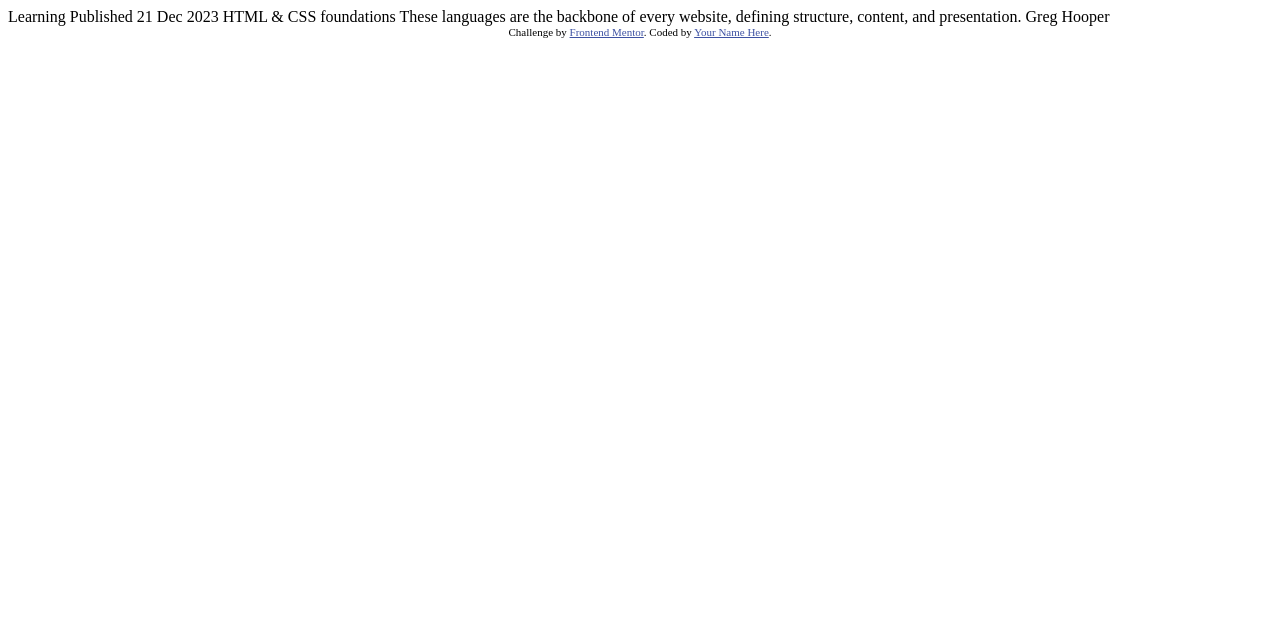
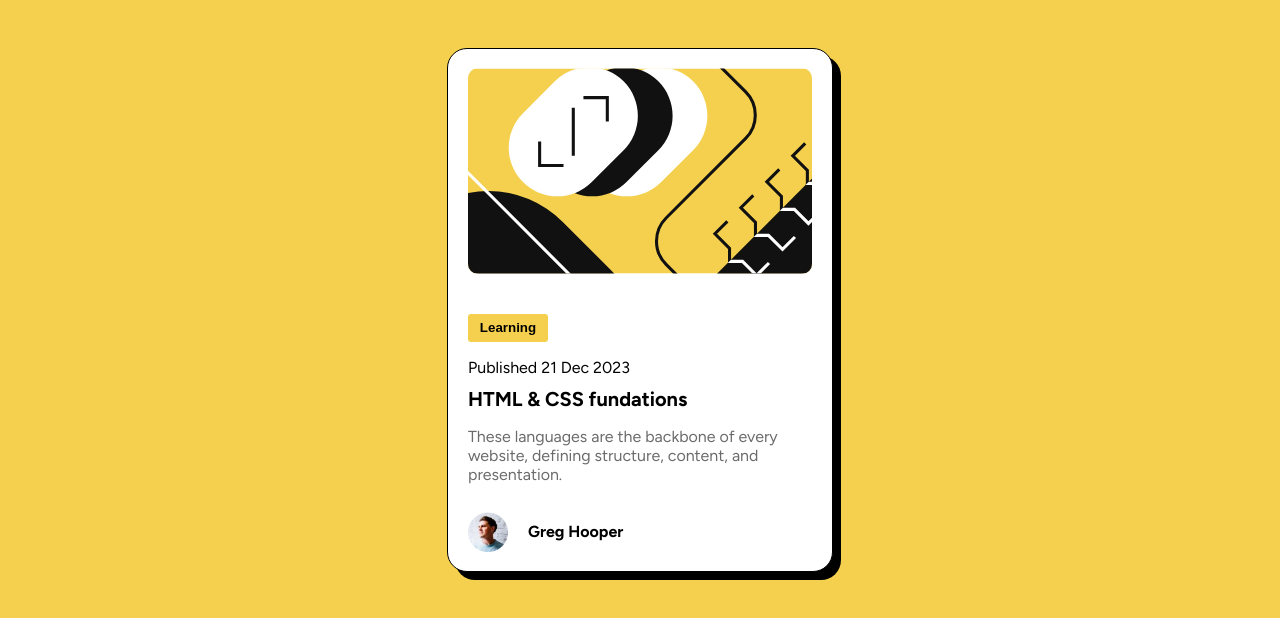
Before and after one commit to GastonRiecan/Blog-Preview-Card-FEM, a plain HTML site: page blog-preview-card-main/index.html in a window 1280 px wide. Drawn offline with Linux system fonts and the light colour scheme.

Commit message:
project done

```diff
--- a/blog-preview-card-main/index.html
+++ b/blog-preview-card-main/index.html
@@ -1,34 +1,43 @@
 <!DOCTYPE html>
 <html lang="en">
   <head>
-  <meta charset="UTF-8">
-  <meta name="viewport" content="width=device-width, initial-scale=1.0"> <!-- displays site properly based on user's device -->
-
-  <link rel="icon" type="image/png" sizes="32x32" href="./assets/images/favicon-32x32.png">
+    <meta charset="UTF-8" />
+    <meta name="viewport" content="width=device-width, initial-scale=1.0" />
+    <link rel="stylesheet" href="styles.css" />
+    <link rel="preconnect" href="https://fonts.googleapis.com" />
+    <link rel="preconnect" href="https://fonts.gstatic.com" crossorigin />
+    <link
+      href="https://fonts.googleapis.com/css2?family=Figtree:ital,wght@0,300..900;1,300..900&display=swap"
+      rel="stylesheet"
+    />
+    <link
+      rel="icon"
+      type="image/png"
+      sizes="32x32"
+      href="./assets/images/favicon-32x32.png"
+    />
 
     <title>Frontend Mentor | Blog preview card</title>
-
-  <!-- Feel free to remove these styles or customise in your own stylesheet 👍 -->
-  <style>
-    .attribution { font-size: 11px; text-align: center; }
-    .attribution a { color: hsl(228, 45%, 44%); }
-  </style>
   </head>
   <body>
-
-  Learning
-
-  Published 21 Dec 2023
-
-  HTML & CSS foundations
-
-  These languages are the backbone of every website, defining structure, content, and presentation.
-
-  Greg Hooper
-
-  <div class="attribution">
-    Challenge by <a href="https://www.frontendmentor.io?ref=challenge" target="_blank">Frontend Mentor</a>.
-    Coded by <a href="#">Your Name Here</a>.
+    <div class="container">
+      <img
+        src="./assets/images/illustration-article.svg"
+        alt="background image"
+      />
+      <div class="mid-content">
+        <button class="learning"><strong>Learning</strong></button>
+        <p class="p-date">Published 21 Dec 2023</p>
+        <h2 class="h2-hover">HTML & CSS fundations</h2>
+        <p class="p-text-gray">
+          These languages are the backbone of every website, defining structure,
+          content, and presentation.
+        </p>
+      </div>
+      <div class="bottom-content">
+        <img src="./assets/images/image-avatar.webp" alt="image avatar" />
+        <p><strong>Greg Hooper</strong></p>
+      </div>
     </div>
   </body>
 </html>
--- /dev/null
+++ b/blog-preview-card-main/styles.css
@@ -0,0 +1,95 @@
+:root {
+  --yellow: #f4d04e;
+  --grey950: #111111;
+  --grey500: #6b6b6b;
+}
+
+body {
+  background-color: var(--yellow);
+  justify-content: center;
+  align-items: center;
+  display: flex;
+  font-family: figtree, sans-serif;
+}
+
+.container {
+  background-color: white;
+  display: flex;
+  flex-direction: column;
+  justify-content: center;
+  align-items: center;
+  border: black solid 1px;
+  border-radius: 20px;
+  margin-top: 40px;
+  box-shadow: 8px 8px 0 0 black;
+  width: -webkit-fill-available;
+  max-width: 384px;
+  max-height: 522px;
+}
+
+.container img {
+  border-radius: 10px;
+  margin: 20px;
+  width: -webkit-fill-available;
+  height: auto;
+}
+
+.mid-content {
+  display: flex;
+  flex-direction: column;
+  justify-content: flex-start;
+  padding: 20px 20px 8px 20px;
+}
+
+.h2-hover {
+  margin: 0px;
+  font-size: 20px;
+  font-weight: bolder;
+}
+
+.h2-hover:hover {
+  color: var(--yellow);
+  cursor: pointer;
+}
+
+.p-date {
+  margin-bottom: 10px;
+}
+
+.learning {
+  background-color: var(--yellow);
+  border-radius: 3px;
+  border-color: transparent;
+  width: 80px;
+  height: 28px;
+  font-weight: 600;
+}
+
+.p-text-gray {
+  color: var(--grey500);
+  margin-bottom: 0%;
+}
+
+.bottom-content {
+  display: flex;
+  align-items: center;
+  width:100%;
+}
+
+.bottom-content img {
+  width: 40px;
+  height: 40px;
+}
+
+/* Mobile */
+
+@media screen and (max-width: 375px) {
+  .container {
+    width: 100%;
+    max-width: 315px;
+  }
+  .p-text-gray {
+    font-size: small;
+  }
+
+}
```
Also changed, not shown: screenshot.jpg (added), 1 other file. Lines whose indentation alone changed are shown as unchanged.
